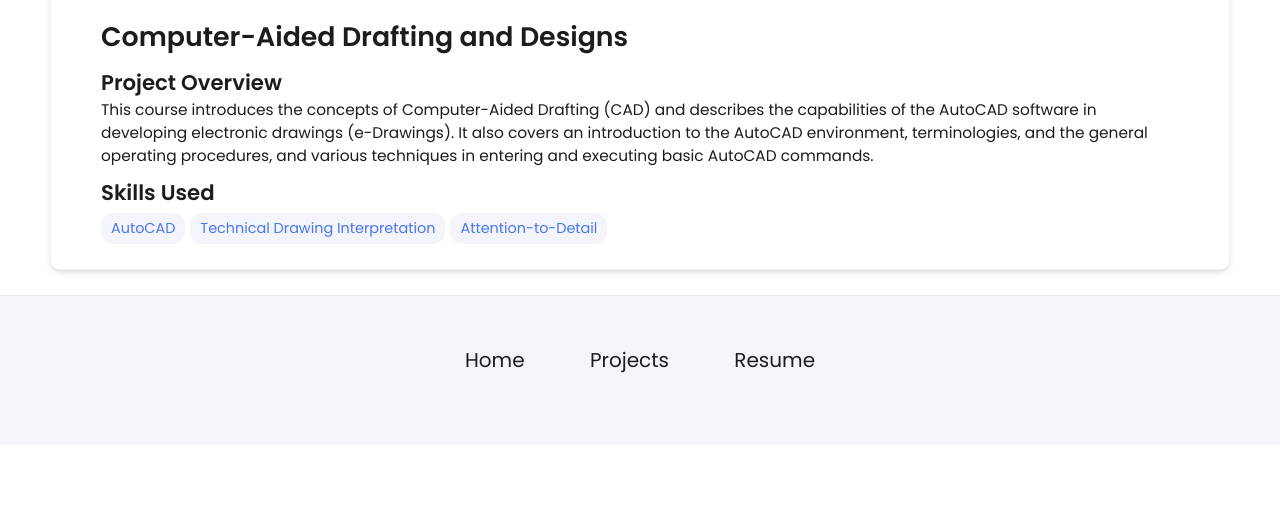
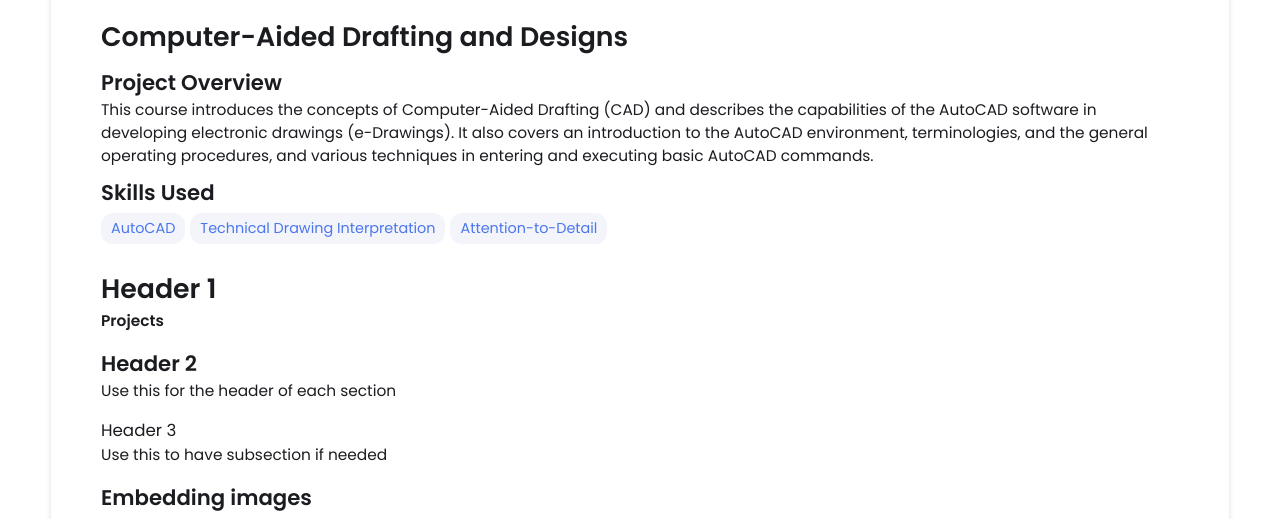
Before and after one commit to bergoniojoseluis/bergoniojoseluis.github.io, a Jekyll site: the page built from _projects/OJTs/OJT.md, in a window 1280 px wide and 1400 px high. Shown: the part 490-1009 px from the top of the window. Built offline with Jekyll 4.4.1, drawn with Linux system fonts in a browser that asks for light colours; some of the changed text lies outside the part shown; grey boxes are pictures that could not be loaded.

Commit message:
Update OJT.md

```diff
--- a/_projects/OJTs/OJT.md
+++ b/_projects/OJTs/OJT.md
@@ -8,3 +8,15 @@
 - Attention-to-Detail
 main-image: /CAD.png
 ---
+# Header 1
+**Projects**
+## Header 2
+Use this for the header of each section
+### Header 3
+Use this to have subsection if needed
+
+
+## Embedding images
+### External images
+{% include image-gallery.html images="https://flic.kr/p/2rmbNMA" height="400"%}
+<span style="font-size: 10px">"Starship Test Flight Mission" from https://www.flickr.com/photos/spacex/52821641477/</span>
```
